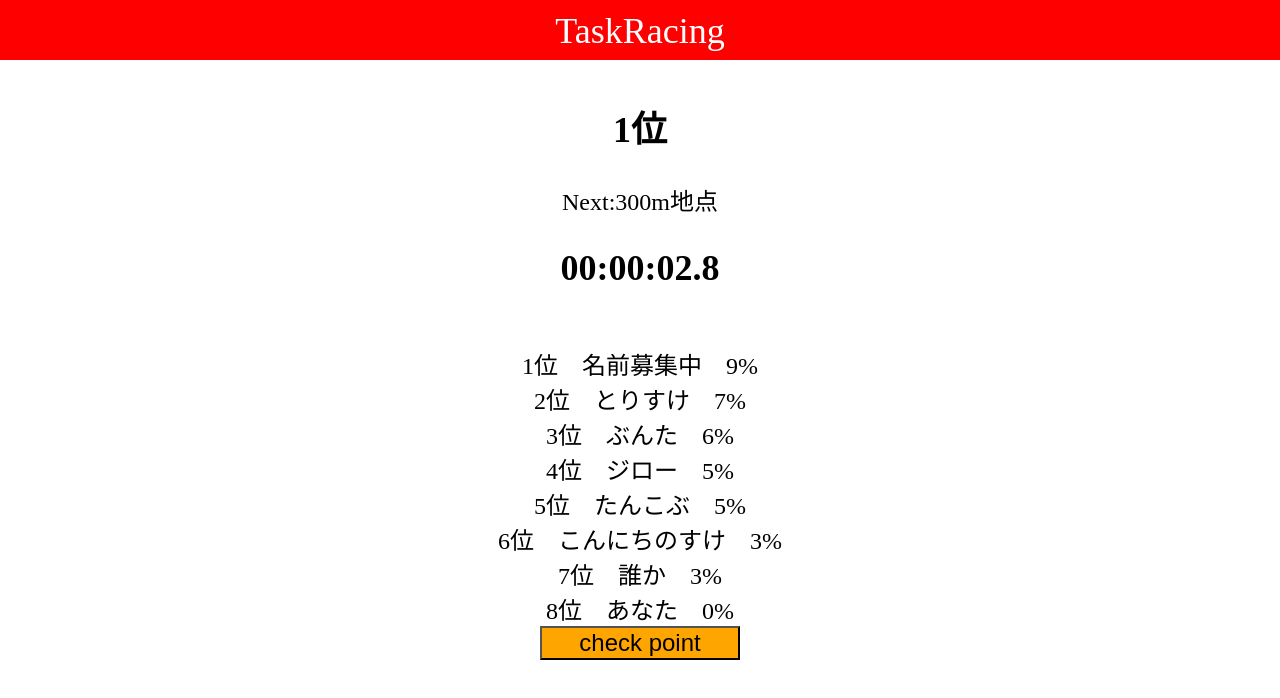
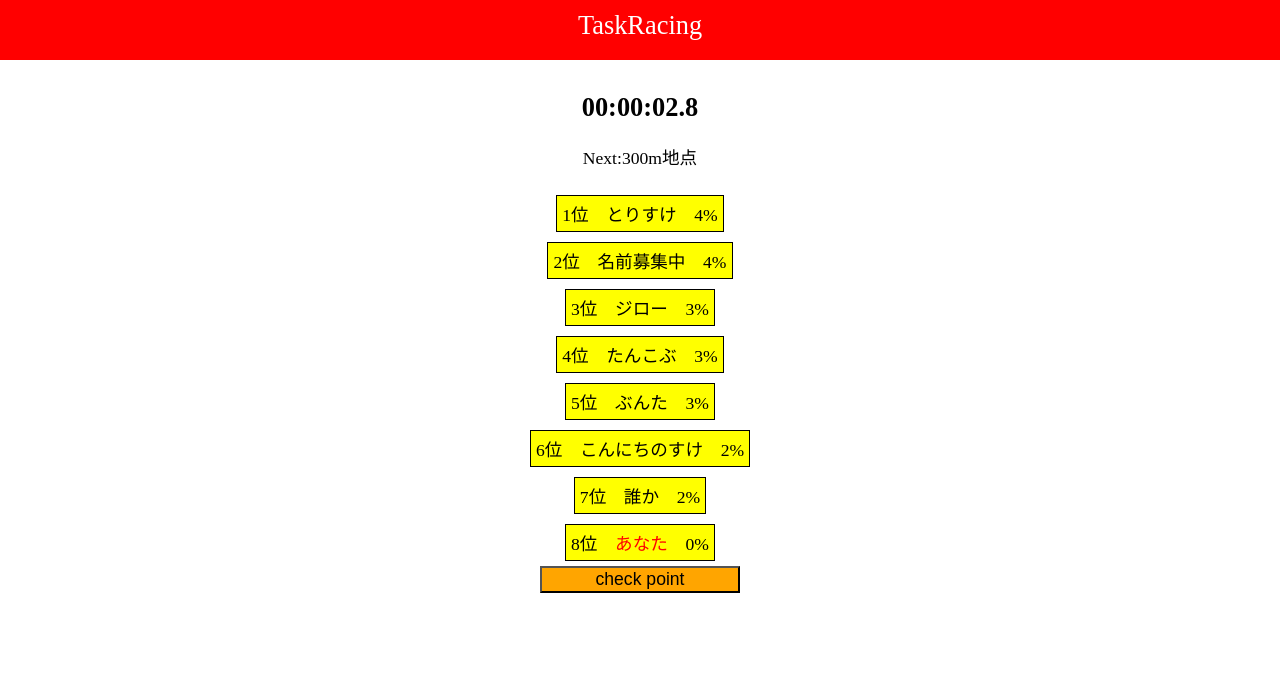
Before and after one commit to nakano1120/Taskracing, a plain HTML site: page index.html in a window 1280 px wide. Both pictures are taken after a click on the button "開始". Drawn offline with nearby package versions, Linux system fonts and the light colour scheme.

Commit message:
Add files via upload

```diff
--- a/index.css
+++ b/index.css
@@ -1,5 +1,5 @@
 body{
-    font-size:150%;
+    font-size:110%;
     text-align:center;
 }
 .Header {
@@ -26,3 +26,13 @@ input#ore{
 input{
     width:50px;
 }
+.ranking{
+    display:inline-block;
+    padding:5px;
+    margin:5px;
+    border:1px solid #000000;
+    background-color:yellow;
+}
+.red{
+    color:red;
+}
--- a/index.html
+++ b/index.html
@@ -15,7 +15,7 @@
     <div class="main">
         <form id="form1">
             目標:<input type="text" id="todo" v-model="message">
-            目標時間:<input type="number" id="time" value="1">分
+            目標時間:<input type="number" id="time" value="1">分<input type="number" id="sec" value="30">秒
             ラップ数:<input type="number" id="rap" value="3"><br>
             ラップ1:<input type="text" id="section1" value="300m地点"><br>
             ラップ2:<input type="text" id="section2" value="700m地点"><br>
@@ -25,20 +25,18 @@
             <input type="button" value="開始" onclick="timer()">
         </form>
         <h1 id="todoname">{{message}}</h1>
-
-        <h2><span id="ranking">1</span>位</h2>
+        <h2 id="nowtime">00:00:00.0</h2>
         Next:<span id="next">???</span>
-        <h2 id="nowtime">00:00:00.0</h2>
     </div><br>
     <div class="rank">
-        <span>1位　<span id="name1">いちろう</span>　<span id="parsent1">100</span>%</span><br>
-        <span>2位　<span id="name2">じろう</span>　<span id="parsent2">90</span>%</span><br>
-        <span>3位　<span id="name3">さぶろう</span>　<span id="parsent3">80</span>%</span><br>
-        <span>4位　<span id="name4">しろう</span>　<span id="parsent4">70</span>%</span><br>
-        <span>5位　<span id="name5">ごろう</span>　<span id="parsent5">60</span>%</span><br>
-        <span>6位　<span id="name6">ろくろう</span>　<span id="parsent6">40</span>%</span><br>
-        <span>7位　<span id="name7">ななろう</span>　<span id="parsent7">30</span>%</span><br>
-        <span>8位　<span id="name8">あなた</span>　<span id="parsent8">0</span>%</span><br>
+        <span class="ranking">1位　<span id="name1">いちろう</span>　<span id="parsent1">100</span>%</span><br>
+        <span class="ranking">2位　<span id="name2">じろう</span>　<span id="parsent2">90</span>%</span><br>
+        <span class="ranking">3位　<span id="name3">さぶろう</span>　<span id="parsent3">80</span>%</span><br>
+        <span class="ranking">4位　<span id="name4">しろう</span>　<span id="parsent4">70</span>%</span><br>
+        <span class="ranking">5位　<span id="name5">ごろう</span>　<span id="parsent5">60</span>%</span><br>
+        <span class="ranking">6位　<span id="name6">ろくろう</span>　<span id="parsent6">40</span>%</span><br>
+        <span class="ranking">7位　<span id="name7">ななろう</span>　<span id="parsent7">30</span>%</span><br>
+        <span class="ranking">8位　<span id="name8">あなた</span>　<span id="parsent8">0</span>%</span><br>
     </div>
     <input type="button" id="ore"value="check point" onclick="checkpoint()">
     <script src="task.js">
--- a/task.js
+++ b/task.js
@@ -6,7 +6,7 @@ let target=[60*1000,0,0,0,0,0,0,0]
 let par=[0,0,0,0,0,0,0,0]
 let name=["あなた","さぶろう","とりすけ","もりもり","ことわざ","誰かさん","名前募集中","よろしく"]
 let player=[
-    {id:"1",name:"あなた",target:0,par:0},
+    {id:"1",name:"<span class='red'>あなた</span>",target:0,par:0},
     {id:"2",name:"ジロー",target:0,par:0},
     {id:"3",name:"とりすけ",target:0,par:0},
     {id:"4",name:"たんこぶ",target:0,par:0},
@@ -16,19 +16,22 @@ let player=[
     {id:"8",name:"名前募集中",target:0,par:0}
 ]
 function timer(){
+    if(document.getElementById("time").value<1){
+        alert("時間が不正です")
+        return
+    }
     start = new Date();
     alert("出発します。")
     nowstation = 0
     document.getElementById("form1").style.display = "none";
     document.getElementById("todoname").innerHTML = document.getElementById("todo").value
     rapnumber = document.getElementById("rap").value
-    departuretime = document.getElementById("time").value
+    departuretime = parseInt(document.getElementById("time").value * 60) + parseInt(document.getElementById("sec").value)
     section = [document.getElementById("section1").value,document.getElementById("section2").value,document.getElementById("section3").value]
     target[0] = parseInt(departuretime) * 60 * 1000
     document.getElementById("next").innerHTML=section[nowstation]
     for( let i=1 ; i<8 ; i++){
-        player[i].target = ((parseInt(departuretime) * 60)+ Math.floor( Math.random() * 60 ) - 35) * 1000
-        console.log(player[i].target)
+        player[i].target = ((parseInt(departuretime))+ Math.floor( Math.random() * 60 ) - 35) * 1000
     }
 
     stationtimer = setInterval(timermain, 100);
@@ -36,6 +39,7 @@ function timer(){
 function checkpoint(){
     if(document.getElementById("form1").style.display == "none"){
         nowstation++
+        document.getElementById("next").innerHTML=section[nowstation]
         player[0].par=Math.floor(nowstation/rapnumber*100)
     }
 }
@@ -57,9 +61,7 @@ function timermain(){
         player[i].target += (Math.floor( Math.random() * 1000 ) - 450);
         player[i].par = (Math.floor(diftime / player[i].target * 100))
         if (player[i].par > 100){
-            player[i].par = 100
         }
-        console.log(player[i].par)
     }
     let playersort = player.slice().sort(function(a,b){
         if(a.par > b.par) return -1;
@@ -69,6 +71,9 @@ function timermain(){
     for (let l=1 ; l<9 ; l++){
         document.getElementById("name"+l).innerHTML=playersort[l-1].name
         document.getElementById("parsent"+l).innerHTML=playersort[l-1].par
+        if(document.getElementById("parsent"+l).innerHTML > 100){
+            document.getElementById("parsent"+l).innerHTML = 100
+        }
     }
     if(nowstation >= rapnumber){
         clearInterval(stationtimer);
```
